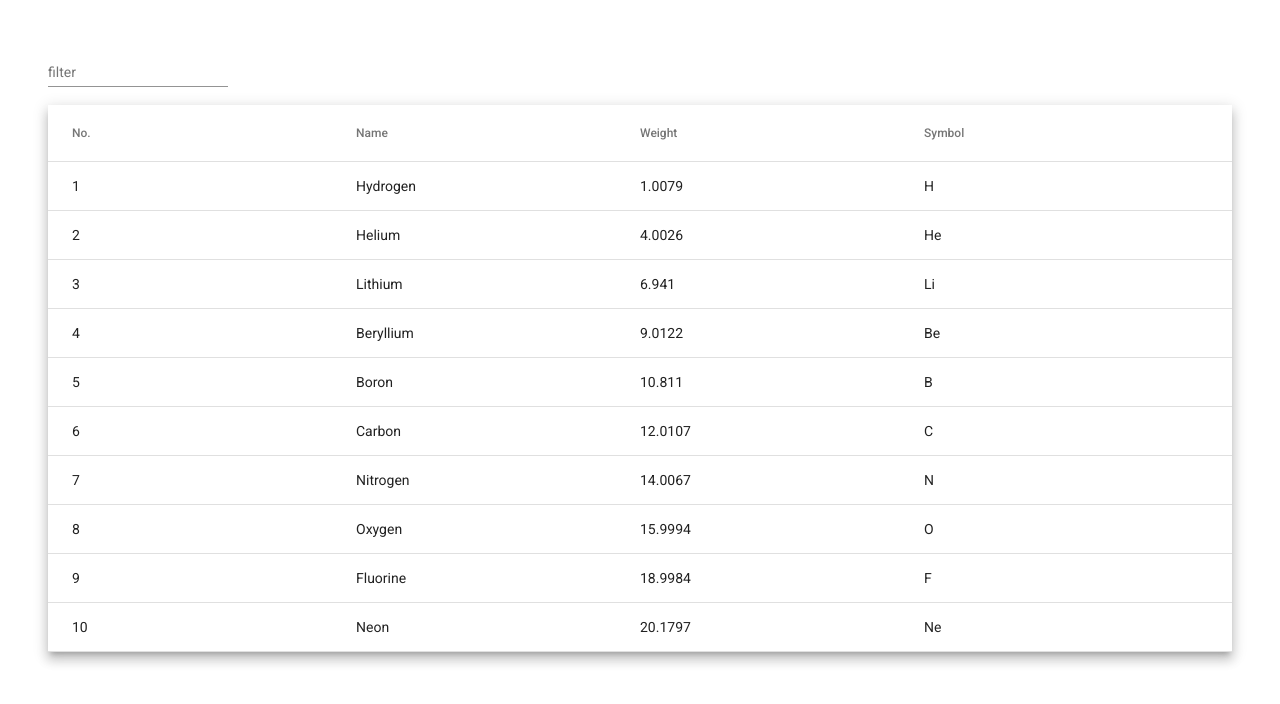
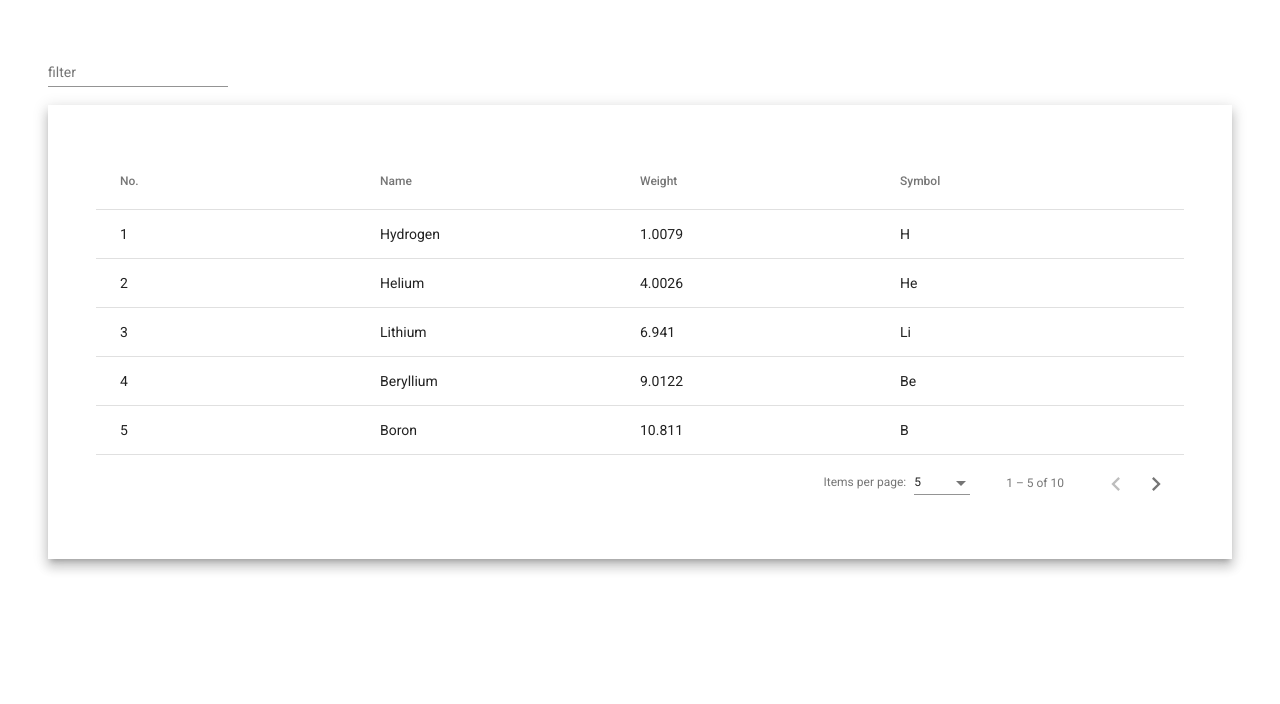
Before and after one commit to Eisten1996/material-demo, an Angular app: page / in a window 1280 px wide. Shown: the top 704 px of the page. Built offline with nearby package versions, Linux system fonts and the light colour scheme.

Commit message:
Data table Pagination

```diff
--- a/src/app/app.component.html
+++ b/src/app/app.component.html
@@ -6,10 +6,13 @@
       placeholder="filter"
     />
   </mat-form-field>
-  <mat-table [dataSource]="dataSource" matSort class="mat-elevation-z8">
+  <div matSort class="mat-elevation-z8">
+    <mat-table [dataSource]="dataSource">
       <!-- Position Column -->
       <ng-container matColumnDef="position">
-      <mat-header-cell mat-sort-header *matHeaderCellDef> No. </mat-header-cell>
+        <mat-header-cell mat-sort-header *matHeaderCellDef>
+          No.
+        </mat-header-cell>
         <mat-cell *matCellDef="let element"> {{ element.position }} </mat-cell>
       </ng-container>
 
@@ -43,4 +46,9 @@
         *matRowDef="let row; columns: displayedColumns"
       ></mat-row>
     </mat-table>
+    <mat-paginator
+      [pageSizeOptions]="[5, 10, 20]"
+      [showFirstLastButtons]
+    ></mat-paginator>
   </div>
+</div>
--- a/src/app/app.component.ts
+++ b/src/app/app.component.ts
@@ -1,6 +1,7 @@
 import { Component, ViewChild, OnInit } from '@angular/core';
 import { MatTableDataSource } from '@angular/material/table';
 import { MatSort } from '@angular/material/sort';
+import { MatPaginator } from '@angular/material/paginator';
 
 export interface PeriodicElement {
   name: string;
@@ -33,6 +34,7 @@ export class AppComponent implements OnInit {
   dataSource = new MatTableDataSource(ELEMENT_DATA);
 
   @ViewChild(MatSort, { static: true }) sort: MatSort;
+  @ViewChild(MatPaginator, { static: true }) paginator: MatPaginator;
 
   logData(row) {
     console.log(row);
@@ -42,5 +44,6 @@ export class AppComponent implements OnInit {
   }
   ngOnInit(): void {
     this.dataSource.sort = this.sort;
+    this.dataSource.paginator = this.paginator;
   }
 }
--- a/src/app/material/material.module.ts
+++ b/src/app/material/material.module.ts
@@ -27,6 +27,7 @@ import { MatSnackBarModule } from '@angular/material/snack-bar';
 import { MatDialogModule } from '@angular/material/dialog';
 import { MatTableModule } from '@angular/material/table';
 import { MatSortModule } from '@angular/material/sort';
+import { MatPaginatorModule } from '@angular/material/paginator';
 
 const material = [
   MatButtonModule,
@@ -57,6 +58,7 @@ const material = [
   MatDialogModule,
   MatTableModule,
   MatSortModule,
+  MatPaginatorModule,
 ];
 
 @NgModule({
```
Lines whose indentation alone changed are shown as unchanged.
